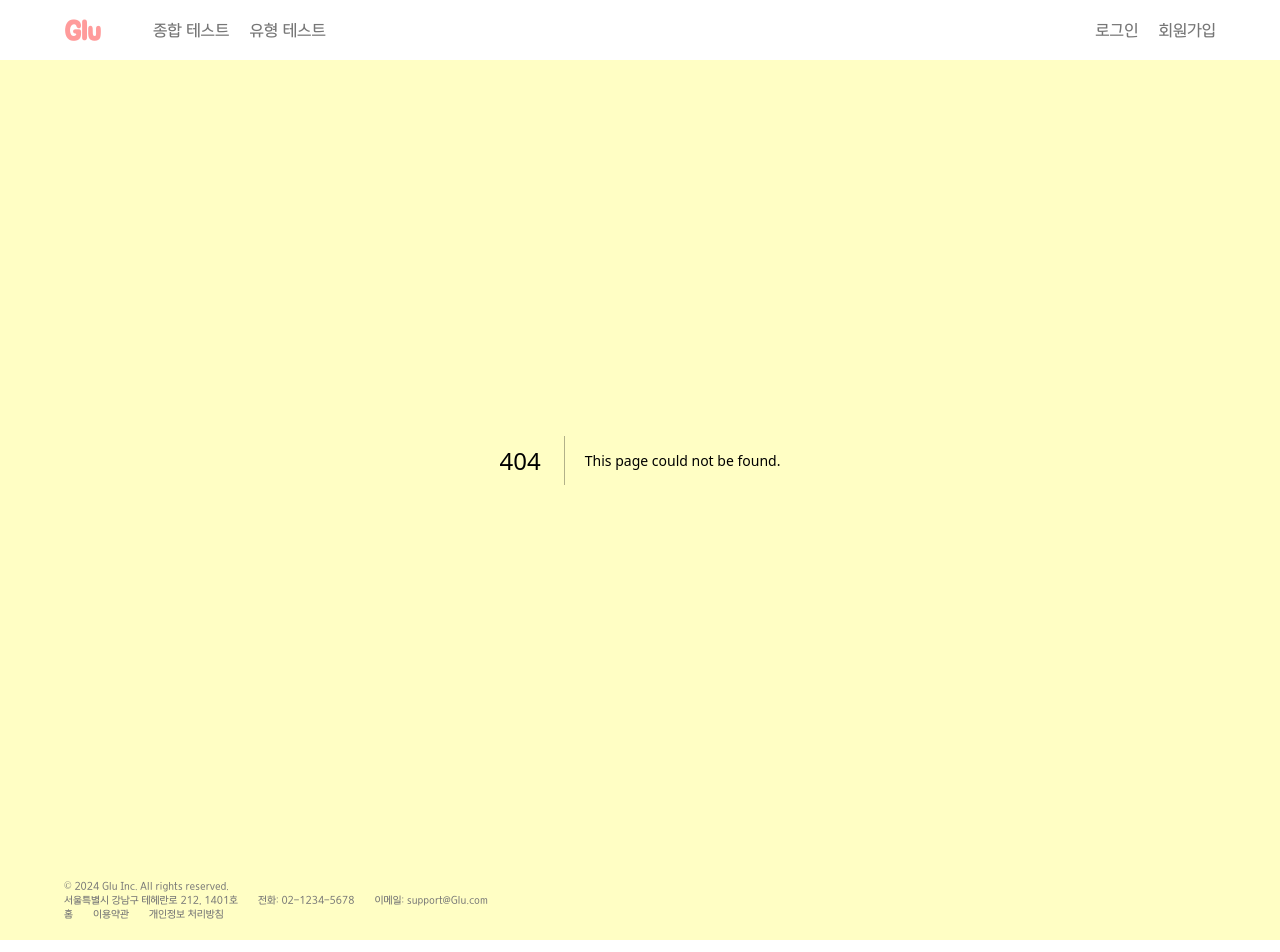
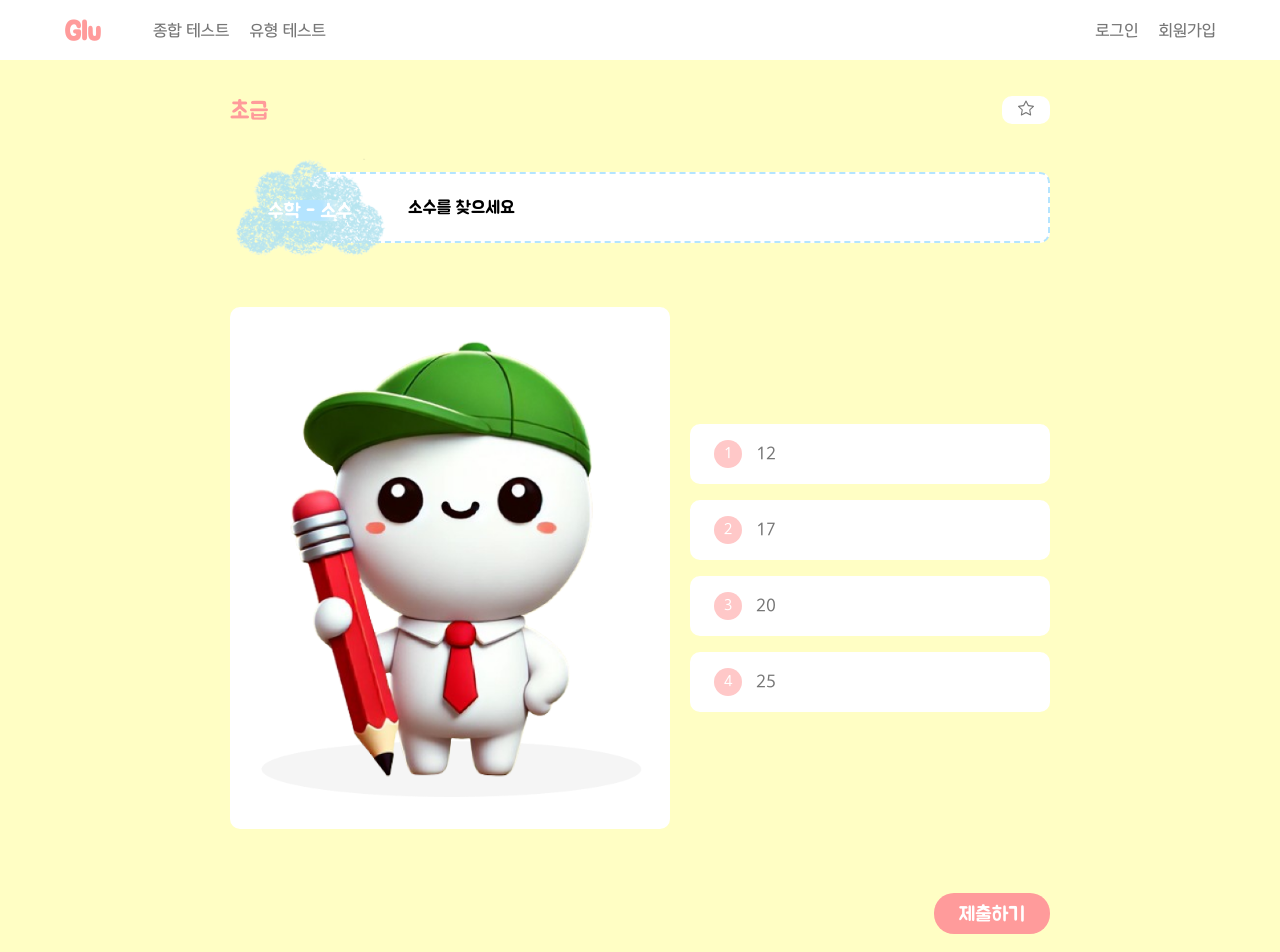
Before and after one commit to sehaim/Glu, a Next.js app in the folder frontend/glu/: page /problem/1 in a window 1280 px wide. Before the commit this address had no page. Shown: the top 952 px of the page. Built offline with nearby package versions, Linux system fonts and the light colour scheme.

Commit message:
:sparkles: [Feat] #S11P21A506-183 #done 선택지 UI 구현

```diff
--- a/frontend/glu/src/components/common/header.tsx
+++ b/frontend/glu/src/components/common/header.tsx
@@ -99,9 +99,11 @@ export default function Header({ color }: { color: string }) {
               </Link>
             </li>
             <li>
-              유형
-              <br />
-              테스트
+              <Link href="/problem/1">
+                유형
+                <br />
+                테스트
+              </Link>
             </li>
           </ul>
         </nav>
@@ -115,7 +117,9 @@ export default function Header({ color }: { color: string }) {
             <li>
               <Link href="/test">종합 테스트</Link>
             </li>
-            <li>유형 테스트</li>
+            <li>
+              <Link href="/problem/1">유형 테스트</Link>
+            </li>
           </ul>
         </nav>
         <nav className={styles['user-menu']}>
--- a/frontend/glu/src/components/problem/problemHeader.tsx
+++ b/frontend/glu/src/components/problem/problemHeader.tsx
@@ -30,7 +30,8 @@ export default function ProblemHeader({
           <div className={styles['problem-type-text']}>{problemType}</div>
         </div>
         <div className={styles['problem-title']}>
-          {problemIndex}. {problemTitle}
+          {problemIndex}
+          {problemIndex && '.'} {problemTitle}
         </div>
       </div>
     </div>
--- a/frontend/glu/src/components/problem/problemOptionList.tsx
+++ b/frontend/glu/src/components/problem/problemOptionList.tsx
@@ -3,17 +3,19 @@ import { useEffect, useState } from 'react';
 import styles from './problemOptionList.module.css';
 
 interface ProblemOptionListProps {
-  curSelectedIndex: number;
-  problemIndex: number;
+  selectedOption: number; // 변경된 이름
+  problemIndex?: number;
   problemOptions: ProblemOption[];
-  onAnswer: (problemIndex: number, problemAnswer: number) => void;
+  onTestProblemAnswer?: (problemIndex: number, problemAnswer: number) => void; // 테스트 문제에 대한 콜백
+  onSingleProblemAnswer?: (problemAnswer: number) => void; // 단일 문제에 대한 콜백
 }
 
 export default function ProblemOptionList({
-  curSelectedIndex,
+  selectedOption, // 변경된 이름
   problemIndex,
   problemOptions,
-  onAnswer,
+  onTestProblemAnswer,
+  onSingleProblemAnswer,
 }: ProblemOptionListProps) {
   const [options, setOptions] = useState<ProblemOption[]>([]);
 
@@ -22,7 +24,15 @@ export default function ProblemOptionList({
   }, [problemOptions]);
 
   const handleOptionClick = (userAnswer: number) => {
-    onAnswer(problemIndex, userAnswer);
+    // Test 문제 풀이
+    if (onTestProblemAnswer && typeof problemIndex !== 'undefined') {
+      onTestProblemAnswer(problemIndex, userAnswer);
+    }
+
+    // 단일 문제 풀이
+    if (onSingleProblemAnswer) {
+      onSingleProblemAnswer(userAnswer);
+    }
   };
 
   const handleKeyDown = (event: React.KeyboardEvent, optionId: number) => {
@@ -37,7 +47,7 @@ export default function ProblemOptionList({
         <div
           key={option.problemOptionId}
           className={`${styles['problem-option']} ${
-            curSelectedIndex === index + 1
+            selectedOption === index + 1 // 변경된 부분
               ? styles['problem-option-selected']
               : ''
           }`}
--- /dev/null
+++ b/frontend/glu/src/mock/dummyImageProblem.json
@@ -0,0 +1,33 @@
+{
+  "problemId": 2,
+  "title": "소수를 찾으세요",
+  "content": "/images/glu_character_shadow.png",
+  "problemOptions": [
+    {
+      "problemOptionId": 1,
+      "option": "12"
+    },
+    {
+      "problemOptionId": 2,
+      "option": "17"
+    },
+    {
+      "problemOptionId": 3,
+      "option": "20"
+    },
+    {
+      "problemOptionId": 4,
+      "option": "25"
+    }
+  ],
+  "solution": "17",
+  "problemLevel": {
+    "problemLevelCode": "EASY",
+    "name": "초급"
+  },
+  "problemType": {
+    "problemTypeCode": "MATH",
+    "problemTypeDetailCode": "0",
+    "name": "수학 - 소수"
+  }
+}
--- /dev/null
+++ b/frontend/glu/src/pages/problem/[id].tsx
@@ -0,0 +1,97 @@
+/* eslint-disable prettier/prettier */
+import { useEffect, useState } from 'react';
+import dummyImageProblem from '@/mock/dummyImageProblem.json'; // Import dummyProblem data
+import { ProblemLevel, ProblemOption, ProblemType } from '@/types/ProblemTypes';
+import ProblemHeader from '@/components/problem/problemHeader';
+import ProblemContentText from '@/components/problem/problemContentText';
+import ProblemContentImage from '@/components/problem/problemContentImage';
+import ProblemOptionList from '@/components/problem/problemOptionList';
+import PrimaryButton from '@/components/common/buttons/primaryButton';
+import styles from './problem.module.css';
+
+interface ProblemResponse {
+  problemId: number;
+  title: string;
+  content: string;
+  problemOptions: ProblemOption[];
+  solution: string;
+  problemLevel: ProblemLevel;
+  problemType: ProblemType;
+}
+
+export default function Test() {
+  const [problem, setProblem] = useState<ProblemResponse | null>(null);
+  const [loading, setLoading] = useState<boolean>(true);
+  const [selectedOption, setSelectedOption] = useState<number>(0); // State for selected option
+  const [startTime, setStartTime] = useState<number>(0); // Start time state
+  const [, setElapsedTime] = useState<number>(0); // Elapsed time state
+
+  useEffect(() => {
+    const fetchData = async () => {
+      setLoading(true);
+      const response: ProblemResponse = await new Promise((resolve) => {
+        setTimeout(() => {
+          return resolve(dummyImageProblem);
+        }, 1000);
+      });
+
+      setProblem(response);
+      setLoading(false);
+      setStartTime(Date.now()); // 타이머 시작 (현재 시간 기록)
+    };
+
+    fetchData();
+  }, []);
+
+  const handleOptionClick = (optionIndex: number) => {
+    setSelectedOption(optionIndex);
+  };
+
+  const handleSubmit = () => {
+    const endTime = Date.now(); // 제출 시점의 시간
+    const timeTaken = Math.floor((endTime - startTime) / 1000); // 경과 시간 계산 (초 단위)
+    setElapsedTime(timeTaken); // 경과 시간 상태 업데이트
+    setStartTime(Date.now());
+  };
+
+  // 로딩 상태에서 undefined인 경우 처리
+  if (loading) {
+    return <div>로딩 중...</div>;
+  }
+
+  // problem이 null이 아닌지 확인
+  if (!problem) {
+    return <div>문제를 불러오는 중 오류가 발생했습니다.</div>;
+  }
+
+  return (
+    <div className={styles.container}>
+      <ProblemHeader
+        problemLevel={problem.problemLevel.name}
+        problemType={problem.problemType.name}
+        problemTitle={problem.title}
+      />
+      <div className={styles['problem-content']}>
+        {problem.problemType?.problemTypeDetailCode === '0' && (
+          <ProblemContentImage
+            imageUrl={problem.content}
+            altText={problem.title || '문제 이미지'}
+          />
+        )}
+        {problem.problemType?.problemTypeDetailCode !== '0' && (
+          <ProblemContentText problemContent={problem.content} />
+        )}
+        <ProblemOptionList
+          problemOptions={problem.problemOptions}
+          selectedOption={selectedOption}
+          onSingleProblemAnswer={handleOptionClick}
+        />
+      </div>
+      {/* 제출하기 버튼 */}
+      <div className={styles['problem-button-list']}>
+        <div />
+        <PrimaryButton size="medium" label="제출하기" onClick={handleSubmit} />
+      </div>
+    </div>
+  );
+}
--- a/frontend/glu/src/pages/problem/problem.module.css
+++ b/frontend/glu/src/pages/problem/problem.module.css
@@ -10,10 +10,44 @@
   justify-content: space-between;
   align-items: center;
   margin-top: 64px;
+  gap: 20px;
+}
+
+.problem-button-list {
+  display: flex;
+  justify-content: space-between;
+  align-items: center;
+  width: 820px;
+
+  margin: 64px 0px;
+}
+
+.problem-button-list button:first-child {
+  margin-right: auto;
+}
+
+.problem-button-list button:last-child {
+  margin-left: auto;
+}
+
+@media (max-width: 1024px) {
+  .problem-button-list {
+    width: 720px;
+  }
 }
 
 @media (max-width: 768px) {
   .problem-content {
     flex-direction: column;
   }
+
+  .problem-button-list {
+    width: 400px;
+  }
 }
+
+@media (max-width: 480px) {
+  .problem-button-list {
+    width: 320px;
+  }
+}
```
Also changed, not shown: frontend/glu/src/mock/dummyProblem.json (added, +33 -0 lines), frontend/glu/src/pages/problem/index.tsx (deleted, +0 -24 lines), frontend/glu/src/pages/test/problems/index.tsx (+2 -2 lines).
